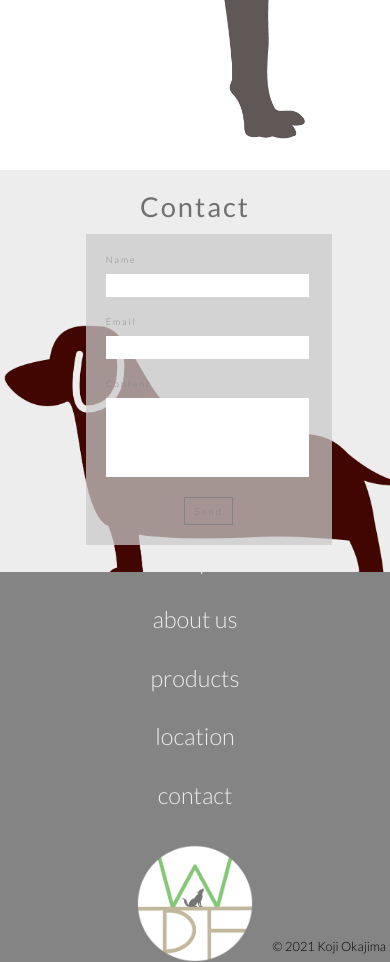
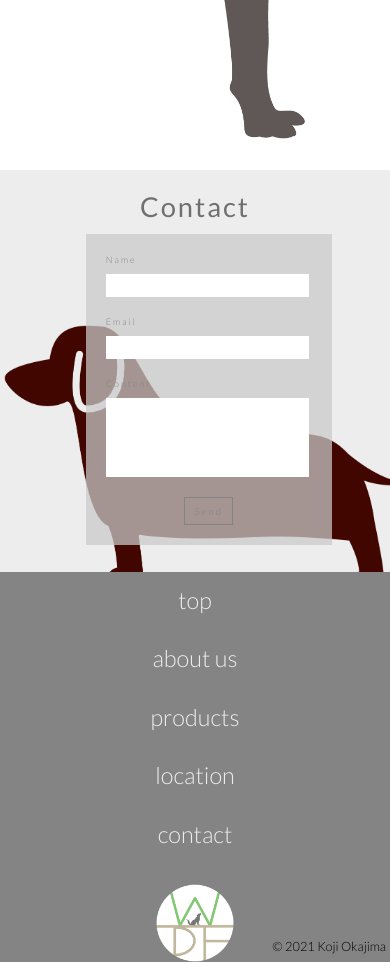
Before and after one commit to kojiokajima/whole-dog-foods, a website: page index.html in a window 390 px wide. Shown: the part 2490-3452 px from the top of the page. Drawn offline with Linux system fonts and the light colour scheme.

Commit message:
modifid image size

```diff
--- a/sass/footer.scss
+++ b/sass/footer.scss
@@ -86,7 +86,7 @@ footer {
     }
 
     & img {
-      height: 30vw;
+      height: 20vw;
     }
   }
 }
```
Also changed, not shown: css/style.css.
